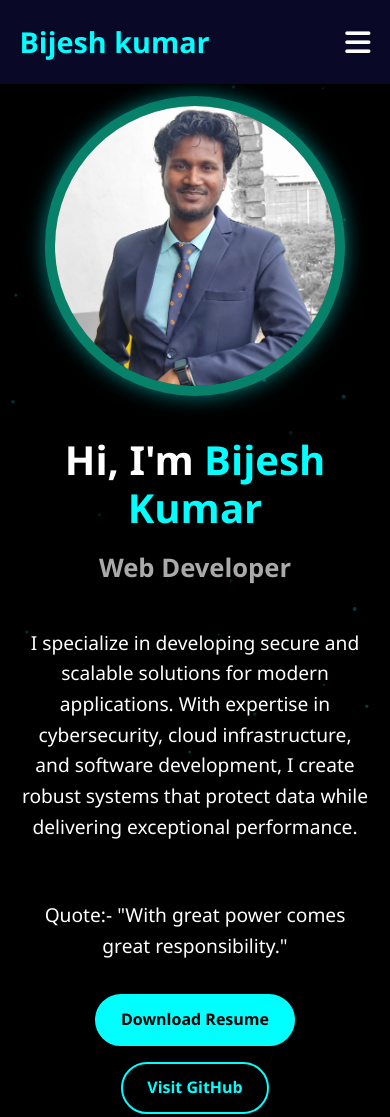
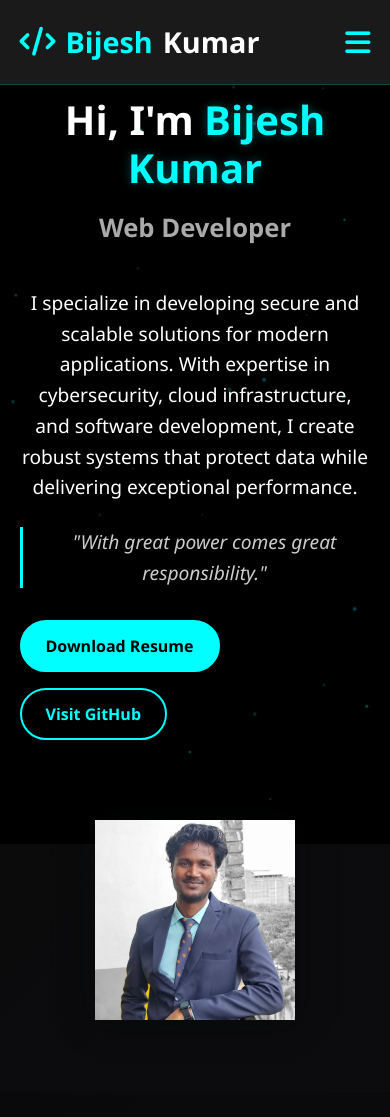
Before and after one commit to kumarBijesh/portfolio, a plain HTML site: page index.html in a window 390 px wide. Shown: the top 1117 px of the page. Drawn offline with nearby package versions, Linux system fonts and the light colour scheme.

Commit message:
Made some changes

```diff
--- a/index.html
+++ b/index.html
@@ -16,11 +16,12 @@
 
     :root {
       --primary: black;
-      --secondary: #0a0a2a;
+      --secondary: #1a1a1a;
       --accent: #00ffff;
       --text: #ffffff;
       --light-gray: #aaaaaa;
       --dark-gray: #333333;
+      --card-bg: rgba(26, 26, 26, 0.7);
     }
 
     html {
@@ -28,7 +29,7 @@
     }
 
     body {
-      background: #000;
+      background: linear-gradient(135deg, #0a0a0a, #1a1a2e);
       color: var(--text);
       line-height: 1.6;
       overflow-x: hidden;
@@ -40,7 +41,7 @@
       position: fixed;
       top: 0;
       width: 100%;
-      background: rgba(10, 10, 42, 0.95);
+      background: var(--secondary);
       backdrop-filter: blur(10px);
       display: flex;
       justify-content: space-between;
@@ -48,6 +49,7 @@
       padding: 1.2rem 5%;
       z-index: 1000;
       box-shadow: 0 4px 20px rgba(0, 0, 0, 0.3);
+      border-bottom: 1px solid rgba(0, 255, 255, 0.2);
     }
 
     .logo {
@@ -55,6 +57,13 @@
       font-weight: 700;
       color: var(--accent);
       text-decoration: none;
+      display: flex;
+      align-items: center;
+      gap: 10px;
+    }
+
+    .logo span {
+      color: #fff;
     }
 
     .nav-links {
@@ -108,6 +117,7 @@
       display: none;
       cursor: pointer;
       font-size: 1.8rem;
+      color: var(--accent);
     }
 
     /* Sections */
@@ -124,6 +134,8 @@
       margin-bottom: 3rem;
       font-size: 2.5rem;
       position: relative;
+      color: var(--accent);
+      text-shadow: 0 0 10px rgba(0, 255, 255, 0.3);
     }
 
     .section-title::after {
@@ -136,21 +148,23 @@
       height: 4px;
       background: var(--accent);
       border-radius: 2px;
+      box-shadow: 0 0 10px rgba(0, 255, 255, 0.5);
     }
 
-    /* Home Section */
+    /* Home Section - Updated Layout */
     #home {
       display: flex;
-      flex-direction: column;
+      flex-direction: row;
       align-items: center;
       justify-content: center;
-      text-align: center;
-      gap: 2rem;
+      gap: 5rem;
       position: relative;
+      padding-top: 8rem;
     }
 
     .home-content {
-      max-width: 800px;
+      max-width: 600px;
+      text-align: left;
     }
 
     .home-content h1 {
@@ -161,6 +175,7 @@
 
     .home-content h1 span {
       color: var(--accent);
+      text-shadow: 0 0 10px rgba(0, 255, 255, 0.3);
     }
 
     .home-content h2 {
@@ -172,31 +187,43 @@
 
     .home-content p {
       font-size: 1.2rem;
-      margin-bottom: 2rem;
+      margin-bottom: 1.5rem;
       max-width: 600px;
     }
 
-    .home-content img {
-      width: 300px;
-      height: 300px;
-      border-radius: 50%;
-      border: 10px solid rgba(0, 255, 255, 0.3);
-      background-color: #0a4a2a;
-      object-fit: cover;
-      box-shadow: 0 0 20px rgba(0, 255, 255, 0.5);
-      transition: transform 0.4s ease;
-      margin: 0 auto 2rem;
+    .quote {
+      font-style: italic;
+      color: #ccc;
+      border-left: 3px solid var(--accent);
+      padding-left: 1rem;
+      margin: 1.5rem 0;
     }
 
-    .home-content img:hover {
+    .profile-image {
+      flex-shrink: 0;
+    }
+
+    .profile-image img {
+      width: 400px;
+      height: 450px;
+
+
+      background-color: black;
+      object-fit: cover;
+      box-shadow: 0 0 30px rgba(5, 8, 8, 0.5);
+      transition: all 0.4s ease;
+    }
+
+    .profile-image img:hover {
       transform: scale(1.05);
+      box-shadow: 0 0 40px rgba(122, 243, 243, 0.7);
     }
 
     .btn-container {
       display: flex;
       gap: 1.5rem;
       flex-wrap: wrap;
-      justify-content: center;
+      margin-top: 2rem;
     }
 
     .btn {
@@ -254,7 +281,7 @@
     .about-content {
       display: flex;
       justify-content: space-between;
-      align-items: center;
+      align-items: flex-start;
       flex-wrap: wrap;
       gap: 3rem;
     }
@@ -283,13 +310,14 @@
     }
 
     .skill-item {
-      background: rgba(255, 255, 255, 0.05);
+      background: var(--card-bg);
       padding: 1.5rem;
       border-radius: 10px;
       border-left: 3px solid var(--accent);
       opacity: 0;
       transform: translateY(20px);
       transition: all 0.5s ease;
+      box-shadow: 0 5px 15px rgba(0, 0, 0, 0.3);
     }
 
     .skill-item.visible {
@@ -337,7 +365,7 @@
     }
 
     .stat-box {
-      background: rgba(255, 255, 255, 0.05);
+      background: var(--card-bg);
       padding: 2rem 1rem;
       border-radius: 10px;
       text-align: center;
@@ -345,6 +373,7 @@
       opacity: 0;
       transform: translateY(20px);
       transition: all 0.5s ease;
+      box-shadow: 0 5px 15px rgba(0, 0, 0, 0.3);
     }
 
     .stat-box.visible {
@@ -384,7 +413,7 @@
     }
 
     .project-card {
-      background: rgba(255, 255, 255, 0.05);
+      background: var(--card-bg);
       border-radius: 15px;
       overflow: hidden;
       transition: transform 0.3s ease;
@@ -464,7 +493,7 @@
     }
 
     .certificate-card {
-      background: rgba(255, 255, 255, 0.05);
+      background: var(--card-bg);
       border-radius: 15px;
       overflow: hidden;
       transition: transform 0.3s ease;
@@ -598,7 +627,7 @@
     }
 
     .achievement-card {
-      background: rgba(255, 255, 255, 0.05);
+      background: var(--card-bg);
       border-radius: 15px;
       box-shadow: 0 10px 20px rgba(0, 255, 255, 0.08);
       padding: 2rem 1.5rem;
@@ -638,7 +667,7 @@
 
     /* Education Details */
     .education-details {
-      background: rgba(255, 255, 255, 0.05);
+      background: var(--card-bg);
       padding: 1.5rem;
       border-radius: 10px;
       margin-top: 2rem;
@@ -676,6 +705,7 @@
       width: 100%;
       z-index: 100;
       box-shadow: 0 -4px 20px rgba(0, 0, 0, 0.3);
+      border-top: 1px solid rgba(0, 255, 255, 0.2);
     }
 
     .social-links {
@@ -771,6 +801,21 @@
       .btn-container {
         gap: 1rem;
       }
+
+      #home {
+        flex-direction: column;
+        text-align: center;
+        padding-top: 6rem;
+      }
+
+      .home-content {
+        text-align: center;
+      }
+
+      .profile-image img {
+        width: 250px;
+        height: 250px;
+      }
     }
 
     @media (max-width: 768px) {
@@ -794,6 +839,11 @@
       footer {
         padding: 1rem 5%;
       }
+
+      .profile-image img {
+        width: 200px;
+        height: 200px;
+      }
     }
   </style>
 </head>
@@ -801,12 +851,13 @@
 <body>
   <!-- Navigation -->
   <nav>
-    <a href="#home" class="logo">Bijesh<span style="color: #00ffff"> kumar </span></a>
+    <a href="#home" class="logo"><i class="fas fa-code"></i> Bijesh <span>Kumar</span></a>
     <ul class="nav-links">
       <li><a href="#home" class="active">Home</a></li>
       <li><a href="#about">About</a></li>
       <li><a href="#projects">Projects</a></li>
       <li><a href="#certificates">Certificates</a></li>
+      <li><a href="#achievements">Achievements</a></li>
       <li><a href="#contact">Contact</a></li>
       <li class="sticky-photo">
         <img src="photo.jpg" alt="Bijesh" />
@@ -817,10 +868,9 @@
     </div>
   </nav>
 
-  <!-- Home Section -->
+  <!-- Home Section - Updated Layout -->
   <section id="home">
     <div class="home-content">
-      <img src="photo.jpg" alt="My photo" />
       <h1>Hi, I'm <span>Bijesh Kumar</span></h1>
       <h2 id="typewriter-title"></h2>
       <p>
@@ -828,12 +878,15 @@
         applications. With expertise in cybersecurity, cloud infrastructure,
         and software development, I create robust systems that protect data
         while delivering exceptional performance.
-      </p><br>
-      <p>Quote:- "With great power comes great responsibility."</p>
+      </p>
+      <p class="quote">"With great power comes great responsibility."</p>
       <div class="btn-container">
         <a href="https://drive.google.com/file/d/1ameIuaRKl6OxEFYLhUrdqHMoe_aGey35/view?usp=sharing" target="_blank" class="btn btn-primary">Download Resume</a>
         <a href="https://github.com/kumarBijesh" target="_blank" class="btn">Visit GitHub</a>
       </div>
+    </div>
+    <div class="profile-image">
+      <img src="photo.jpg" alt="Bijesh Kumar" />
     </div>
   </section>
 
@@ -842,7 +895,7 @@
     <h2 class="section-title">About Me</h2>
     <div class="about-content">
       <div class="about-text">
-        <h3>Cyber Security & Web developer</h3>
+        <h3>Cyber Security & Web Developer</h3>
         <p>
           I'm a cybersecurity enthusiast and developer currently pursuing my
           Master of Computer Applications at Lovely Professional University,
@@ -1205,7 +1258,7 @@
           <h4>Education Details</h4>
           <div class="education-item">
             <p><strong>Name:</strong> Bijesh Kumar</p>
-            <p><strong>Age:</strong> 24Years</p>
+            <p><strong>Age:</strong> 24 Years</p>
           </div>
           <div class="education-item">
             <p><strong>College:</strong> Lovely Professional University</p>
@@ -1243,12 +1296,16 @@
 
     mobileMenuBtn.addEventListener("click", () => {
       navLinks.classList.toggle("active");
+      mobileMenuBtn.innerHTML = navLinks.classList.contains("active")
+        ? '<i class="fas fa-times"></i>'
+        : '<i class="fas fa-bars"></i>';
     });
 
     // Close mobile menu when clicking on a link
     document.querySelectorAll(".nav-links a").forEach((link) => {
       link.addEventListener("click", () => {
         navLinks.classList.remove("active");
+        mobileMenuBtn.innerHTML = '<i class="fas fa-bars"></i>';
       });
     });
 
@@ -1375,7 +1432,7 @@
     window.addEventListener('scroll', revealElements);
   </script>
 
-  <!-- add this for snow effect -->
+  <!-- Particles effect -->
   <script src="https://cdn.jsdelivr.net/npm/tsparticles@2.11.1/tsparticles.bundle.min.js"></script>
   <script>
     tsParticles.load("tsparticles", {
```
